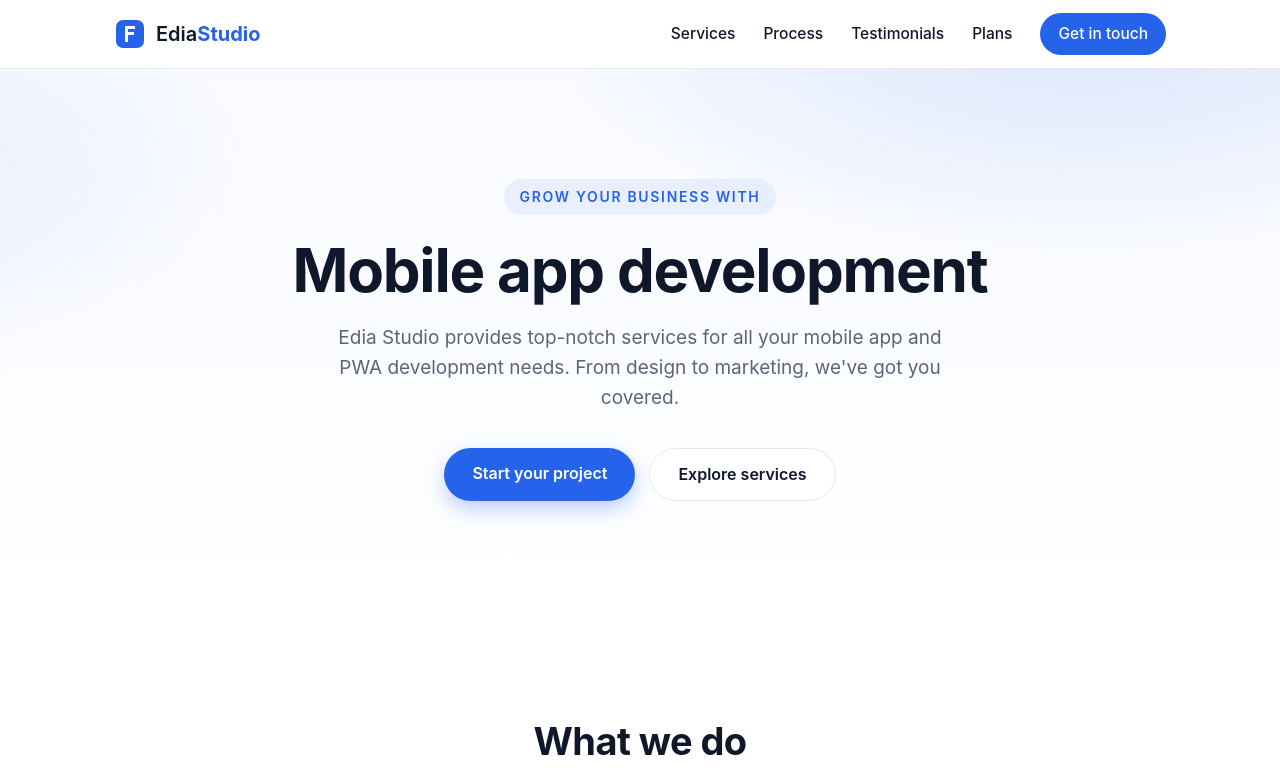
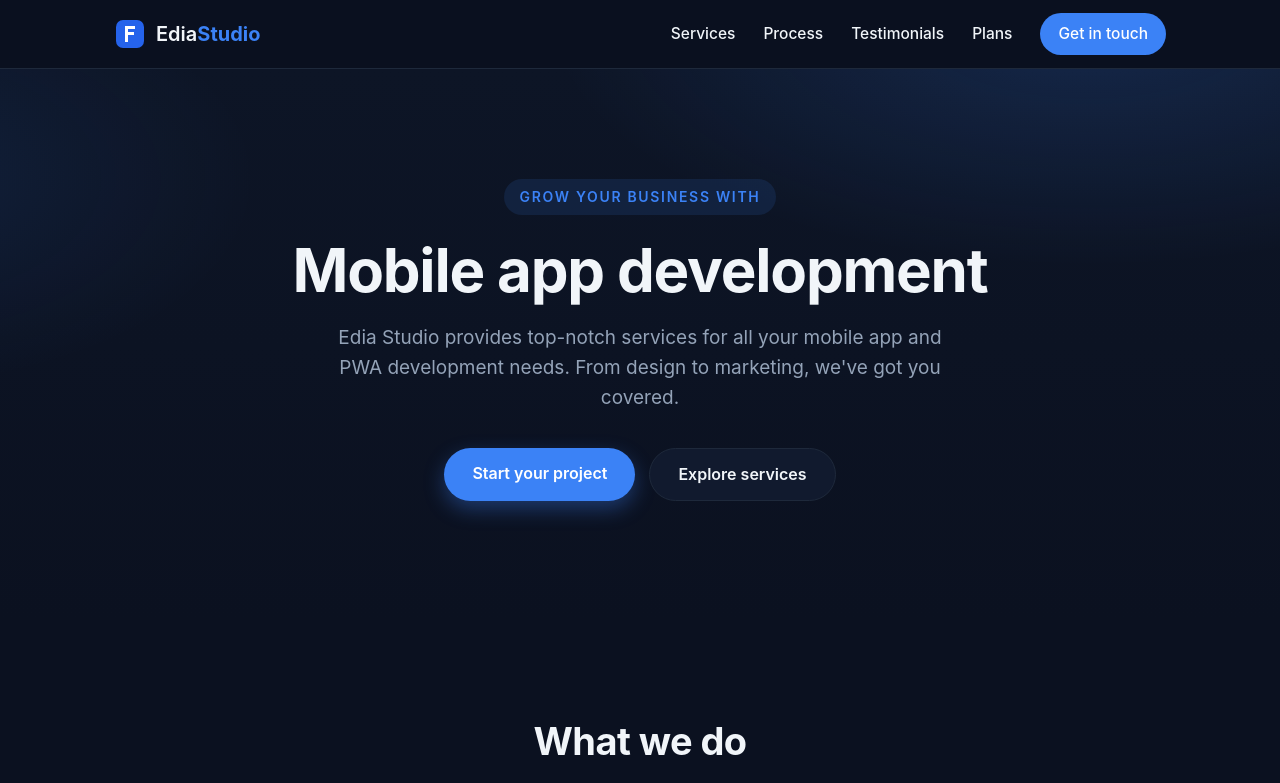
Before and after one commit to ediaStudio/ediaStudioVitrine, a plain HTML site: page index.html in a window 1280 px wide. Shown: the top 783 px of the page. Drawn offline with Linux system fonts and the light colour scheme.

Commit message:
Dark theme

```diff
--- a/style.css
+++ b/style.css
@@ -1,13 +1,14 @@
 :root {
-  --blue: #2563eb;
-  --blue-dark: #1d4ed8;
-  --ink: #0f172a;
-  --muted: #5b6577;
-  --bg: #ffffff;
-  --bg-alt: #f4f7fb;
-  --line: #e4e9f2;
+  --blue: #3b82f6;
+  --blue-dark: #2563eb;
+  --ink: #f1f5f9;
+  --muted: #94a3b8;
+  --bg: #0b1120;
+  --bg-alt: #0f172a;
+  --card: #111a2e;
+  --line: #1e293b;
   --radius: 14px;
-  --shadow: 0 10px 30px rgba(15, 23, 42, .07);
+  --shadow: 0 10px 30px rgba(0, 0, 0, .35);
 }
 
 * { margin: 0; padding: 0; box-sizing: border-box; }
@@ -30,7 +31,7 @@ a:hover { text-decoration: underline; }
 /* Header */
 .site-header {
   position: sticky; top: 0; z-index: 50;
-  background: rgba(255, 255, 255, .92);
+  background: rgba(11, 17, 32, .85);
   backdrop-filter: blur(8px);
   border-bottom: 1px solid var(--line);
 }
@@ -57,9 +58,9 @@ a:hover { text-decoration: underline; }
 /* Hero */
 .hero {
   background:
-    radial-gradient(900px 420px at 85% -10%, rgba(37, 99, 235, .14), transparent 60%),
-    radial-gradient(700px 380px at -10% 20%, rgba(37, 99, 235, .08), transparent 55%),
-    linear-gradient(180deg, #f8faff, #fff);
+    radial-gradient(900px 420px at 85% -10%, rgba(59, 130, 246, .18), transparent 60%),
+    radial-gradient(700px 380px at -10% 20%, rgba(59, 130, 246, .1), transparent 55%),
+    linear-gradient(180deg, #0d1526, var(--bg));
   padding: 110px 0 120px;
   text-align: center;
 }
@@ -67,7 +68,7 @@ a:hover { text-decoration: underline; }
 .eyebrow {
   display: inline-block;
   font-size: 14px; font-weight: 600; letter-spacing: .12em; text-transform: uppercase;
-  color: var(--blue); background: rgba(37, 99, 235, .08);
+  color: var(--blue); background: rgba(59, 130, 246, .12);
   padding: 7px 16px; border-radius: 999px; margin-bottom: 22px;
 }
 
@@ -82,9 +83,9 @@ a:hover { text-decoration: underline; }
   font-weight: 600; font-size: 16px; transition: .2s;
 }
 .btn:hover { text-decoration: none; transform: translateY(-1px); }
-.btn-primary { background: var(--blue); color: #fff; box-shadow: 0 8px 20px rgba(37, 99, 235, .3); }
+.btn-primary { background: var(--blue); color: #fff; box-shadow: 0 8px 20px rgba(59, 130, 246, .35); }
 .btn-primary:hover { background: var(--blue-dark); }
-.btn-ghost { border: 1.5px solid var(--line); color: var(--ink); background: #fff; }
+.btn-ghost { border: 1.5px solid var(--line); color: var(--ink); background: var(--card); }
 .btn-ghost:hover { border-color: var(--blue); color: var(--blue); }
 .btn-outline { border: 1.5px solid var(--blue); color: var(--blue); }
 .btn-outline:hover { background: var(--blue); color: #fff; }
@@ -99,7 +100,7 @@ a:hover { text-decoration: underline; }
 .grid-3 { display: grid; grid-template-columns: repeat(3, 1fr); gap: 26px; }
 
 .card {
-  background: #fff; border: 1px solid var(--line); border-radius: var(--radius);
+  background: var(--card); border: 1px solid var(--line); border-radius: var(--radius);
   padding: 34px 30px; box-shadow: var(--shadow);
 }
 .card h3 { font-size: 20px; margin-bottom: 10px; }
@@ -107,7 +108,7 @@ a:hover { text-decoration: underline; }
 
 .card-icon {
   width: 44px; height: 44px; color: var(--blue);
-  background: rgba(37, 99, 235, .08); border-radius: 12px;
+  background: rgba(59, 130, 246, .12); border-radius: 12px;
   padding: 10px; margin-bottom: 18px;
 }
 
@@ -117,7 +118,7 @@ a:hover { text-decoration: underline; }
 .step-icon {
   width: 52px; height: 52px; color: #fff; background: var(--blue);
   border-radius: 50%; padding: 12px; margin-bottom: 16px;
-  box-shadow: 0 8px 18px rgba(37, 99, 235, .3);
+  box-shadow: 0 8px 18px rgba(59, 130, 246, .35);
 }
 .step h3 { font-size: 18px; margin-bottom: 8px; }
 .step p { color: var(--muted); font-size: 15px; }
@@ -125,12 +126,12 @@ a:hover { text-decoration: underline; }
 /* Tools */
 .tools { display: flex; flex-wrap: wrap; gap: 14px; justify-content: center; margin-bottom: 44px; }
 .tool {
-  background: #fff; border: 1px solid var(--line); border-radius: 999px;
+  background: var(--card); border: 1px solid var(--line); border-radius: 999px;
   padding: 10px 24px; font-weight: 600; font-size: 15.5px; color: var(--ink);
   box-shadow: var(--shadow);
 }
 .tools-points { display: grid; grid-template-columns: repeat(3, 1fr); gap: 26px; max-width: 900px; margin: 0 auto; }
-.tools-points div { background: #fff; border: 1px solid var(--line); border-radius: var(--radius); padding: 22px; font-size: 15.5px; color: var(--muted); }
+.tools-points div { background: var(--card); border: 1px solid var(--line); border-radius: var(--radius); padding: 22px; font-size: 15.5px; color: var(--muted); }
 .tools-points strong { color: var(--ink); }
 
 /* Quotes */
@@ -149,13 +150,13 @@ a:hover { text-decoration: underline; }
 .plan .btn { margin-top: 8px; }
 
 /* Contact */
-.section-contact { background: linear-gradient(180deg, #fff, #f4f7fb); }
+.section-contact { background: linear-gradient(180deg, var(--bg), var(--bg-alt)); }
 .contact-box { text-align: center; }
 .contact-email { font-size: 26px; font-weight: 700; margin-bottom: 14px; }
 .contact-address { color: var(--muted); font-size: 16px; }
 
 /* Footer */
-.site-footer { border-top: 1px solid var(--line); padding: 26px 0; background: #fff; }
+.site-footer { border-top: 1px solid var(--line); padding: 26px 0; background: var(--bg); }
 .footer-wrap { display: flex; align-items: center; justify-content: space-between; gap: 16px; flex-wrap: wrap; color: var(--muted); font-size: 14.5px; }
 .footer-wrap nav { display: flex; gap: 22px; }
 .footer-wrap a { color: var(--muted); }
@@ -166,10 +167,10 @@ a:hover { text-decoration: underline; }
 .page h1 { font-size: 36px; letter-spacing: -.02em; margin-bottom: 8px; }
 .page .updated { color: var(--muted); font-size: 14.5px; margin-bottom: 34px; }
 .page h2 { font-size: 22px; margin: 34px 0 12px; }
-.page p, .page li { color: #3d4657; }
+.page p, .page li { color: #b6c2d4; }
 .page ol, .page ul { margin: 10px 0 18px 22px; }
 .page li { margin-bottom: 6px; }
-.page .legal-card { background: #fff; border: 1px solid var(--line); border-radius: var(--radius); padding: 44px 48px; box-shadow: var(--shadow); }
+.page .legal-card { background: var(--card); border: 1px solid var(--line); border-radius: var(--radius); padding: 44px 48px; box-shadow: var(--shadow); }
 
 /* Responsive */
 @media (max-width: 900px) {
@@ -183,7 +184,7 @@ a:hover { text-decoration: underline; }
   .grid-3, .steps, .tools-points { grid-template-columns: 1fr; }
   .site-nav {
     display: none; position: absolute; top: 68px; left: 0; right: 0;
-    background: #fff; border-bottom: 1px solid var(--line);
+    background: var(--bg); border-bottom: 1px solid var(--line);
     flex-direction: column; gap: 0; padding: 10px 24px 20px;
   }
   .site-nav.open { display: flex; }
```
